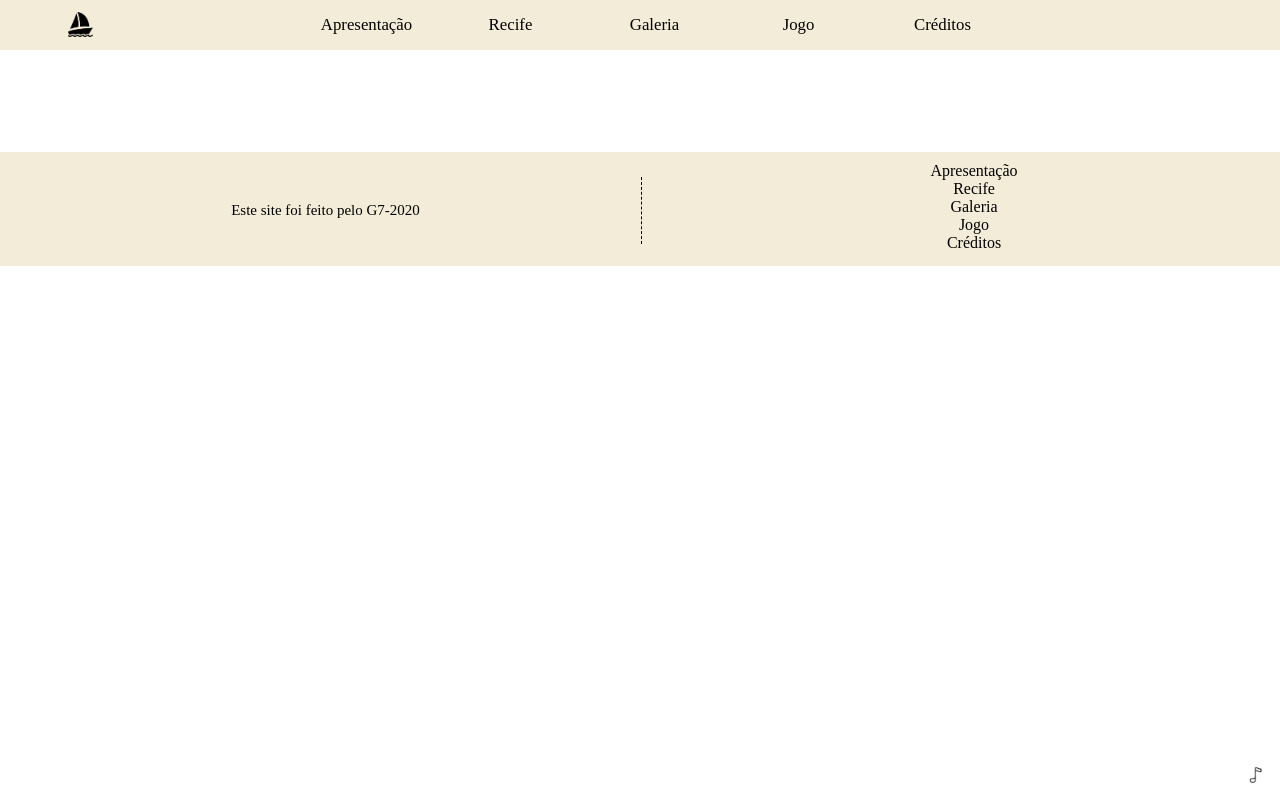
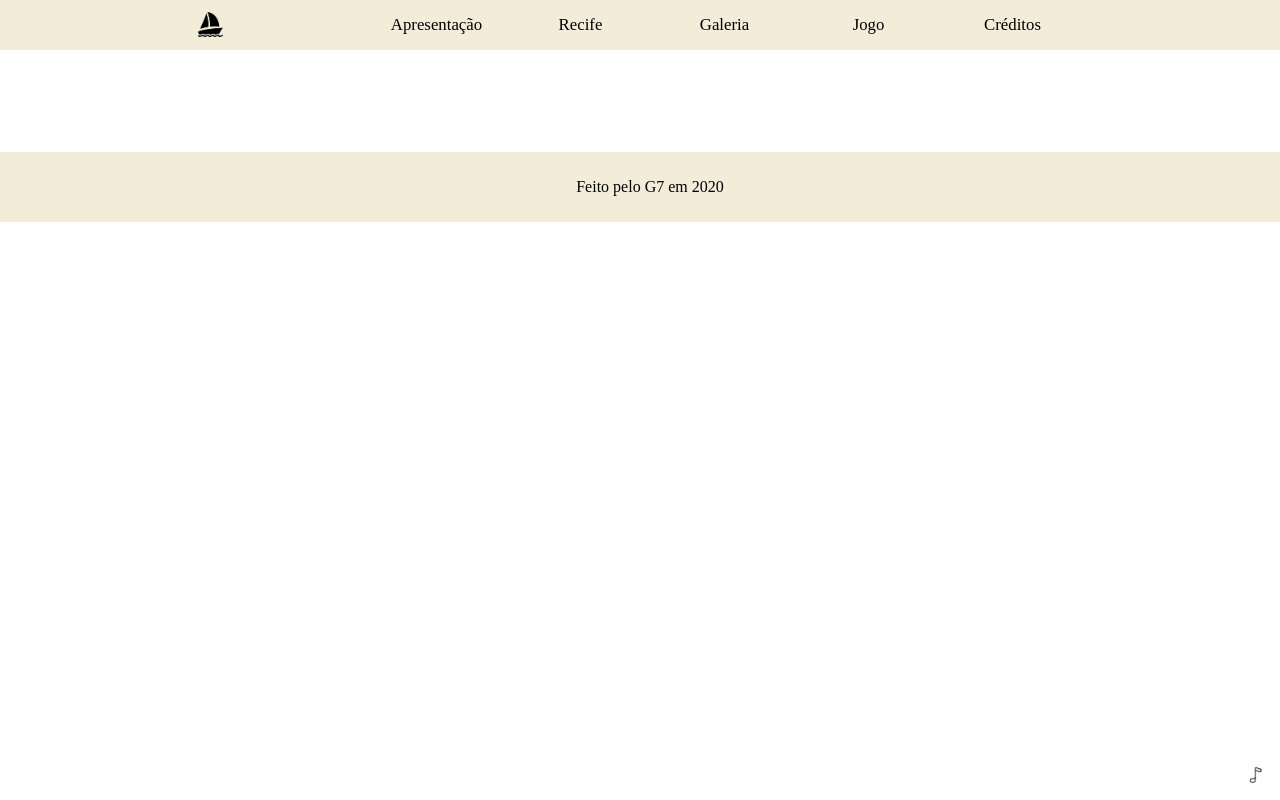
Before and after one commit to o-g7/holanda-invaders, a plain HTML site: page index.html in a window 1280 px wide. Drawn offline with Linux system fonts and the light colour scheme.

Commit message:
muita coisa

```diff
--- a/css/estilo.css
+++ b/css/estilo.css
@@ -11,7 +11,7 @@ nav ul li {
 }
 
 nav ul li img {
-    width: 25px; top: 7px; position: relative; left: -200px;
+    width: 25px; top: 7px; position: relative;
 }
 
 nav ul li a {
@@ -26,26 +26,6 @@ footer {
     width: 100%; text-align: center; background-color: #F2ECD8; padding: 10px; color: black; margin-top: 10px; clear:both;
 }
 
-div#foot {
-    column-count: 2; width: 100%;
-}
-
-div#foot p {
-    column-span: 1; border-right: 1px dashed black; align-content: center; text-align: center; font-size: 15px; color: black; padding: 25px 0 25px 0;
-}
-
-div#foot ul li {
-    text-align: center;
-}
-
-div#foot ul li a {
-    text-decoration: none; color: black;
-}
-
-div#foot ul {
-    margin: 0; padding: 0; list-style: none; column-span: 1;
-}
-
 #pose {
     position: absolute; right: 15px; bottom: 15px; width: 20px;
 }
--- a/index.html
+++ b/index.html
@@ -9,12 +9,12 @@
         <header>
             <nav>
                 <ul>
-                    <li id="img"><img src="images/boaticon.png"></li>
+                    <li><img src="images/boaticon.png"><a></a></li>
                     <li><a href="index.html">Apresentação</a></li>
-                    <li><a href="recife/index.html">Recife</a></li>
-                    <li><a href="galeria/index.html">Galeria</a></li>
-                    <li><a href="jogo/index.html">Jogo</a></li>
-                    <li><a href="credito/index.html">Créditos</a></li>
+                    <li><a href="recife.html">Recife</a></li>
+                    <li><a href="galeria.html">Galeria</a></li>
+                    <li><a href="jogo.html">Jogo</a></li>
+                    <li><a href="credito.html">Créditos</a></li>
                 </ul>
                 <img>
             </nav>
@@ -28,15 +28,7 @@
             <p id="fim"></p>
         </main>
         <footer>
-            <div id="foot"><p>Este site foi feito pelo G7-2020</p>
-                <ul>
-                    <li><a href="index.html">Apresentação</a></li>
-                    <li><a href="recife/index.html">Recife</a></li>
-                    <li><a href="galeria/index.html">Galeria</a></li>
-                    <li><a href="jogo/index.html">Jogo</a></li>
-                    <li><a href="credito/index.html">Créditos</a></li>
-                </ul>
-            </div>
+            <p>Feito pelo G7 em 2020</p>
             <a href="https://www.youtube.com/playlist?list=PLaA1VDT4XMieAw5i0gJnESyVwZBWdz7Ba" target="_blank" onclick="alert('Easter egg - A playlist que você será encaminhado acompanhou os criadores durante a produção desse site.')"><img src="images/musicicon.png" id="pose"></a>
         </footer>
     </body>
```
Also changed, not shown: jogo.html (+17 -4 lines), js/game.js (renamed from game.js).
